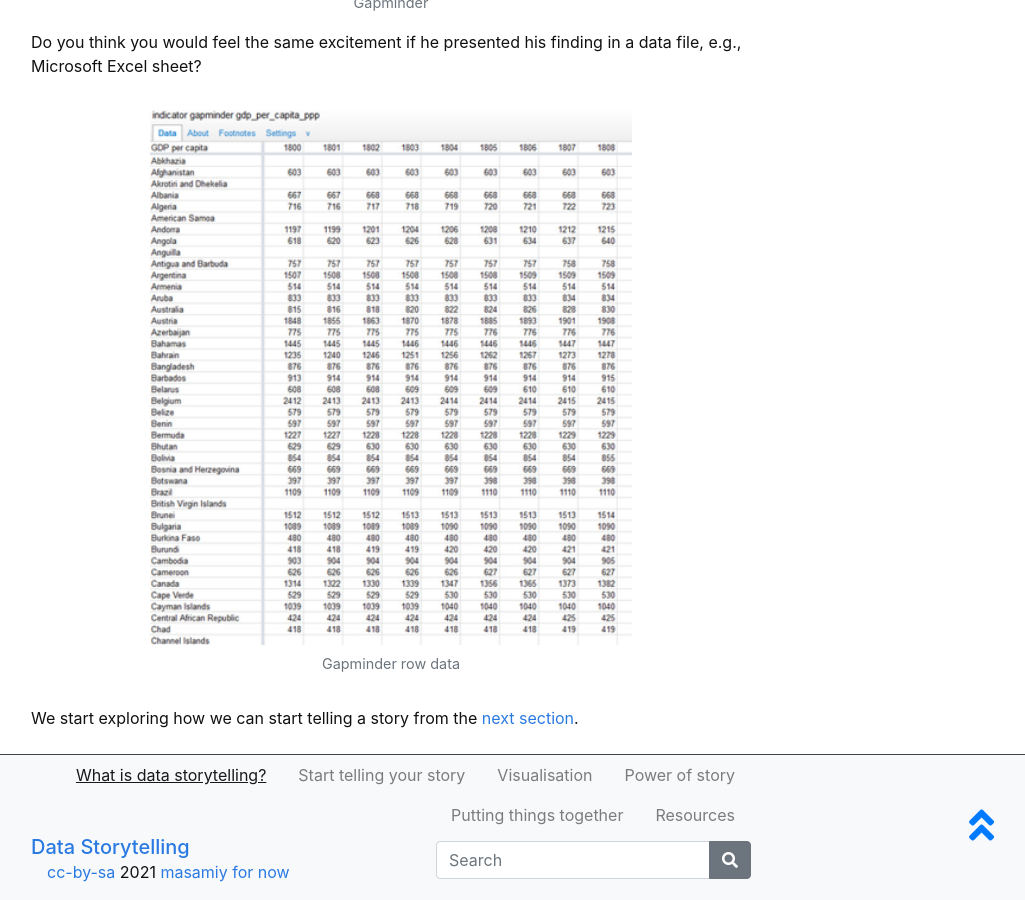
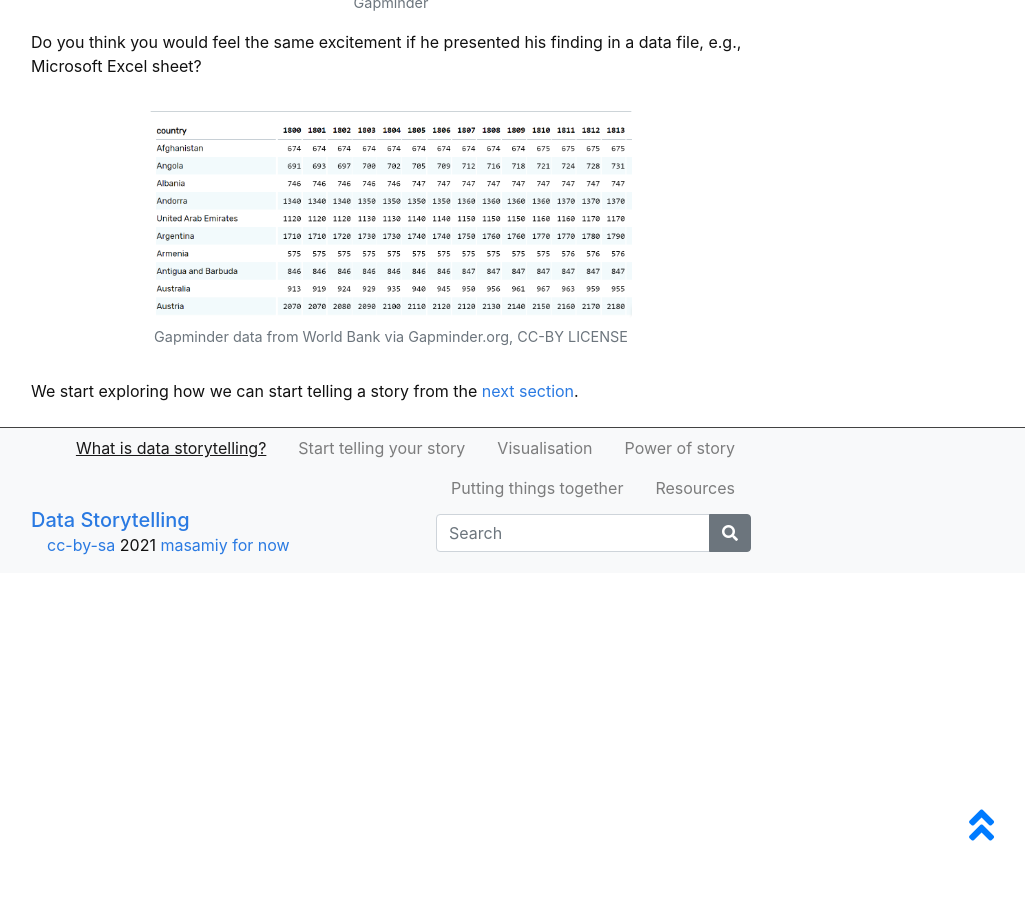
Before and after one commit to masamiy/DataStoryTelling, a Jekyll site: the page built from content/0-intro.md, in a window 1280 px wide and 900 px high, scrolled down 2150 px. Shown: the whole window, without its empty margins (249-1274 px from the left). Built offline with Jekyll 4.4.1, drawn with Linux system fonts in a browser that asks for light colours; after the commit the page ends 2723 px from its top, so only the background shows below that.

Commit message:
Update 0-intro.md

```diff
--- a/content/0-intro.md
+++ b/content/0-intro.md
@@ -36,7 +36,7 @@ I want you to watch this 4 minutes' [Gapminder video](https://youtu.be/jbkSRLYSo
 
 
 Do you think you would feel the same excitement if he presented his finding in a data file, e.g., Microsoft Excel sheet?
-{% include figure.html img="Excel.png" alt="cat" caption="Gapminder row data" width="70%" %}
+{% include figure.html img="Gapminder-data.png" alt="cat" caption="Gapminder data from World Bank via Gapminder.org, CC-BY LICENSE" width="70%" %}
 
 
 We start exploring how we can start telling a story from the [next section](https://masamiy.github.io/content/1-Start_telling_story.html).
```
